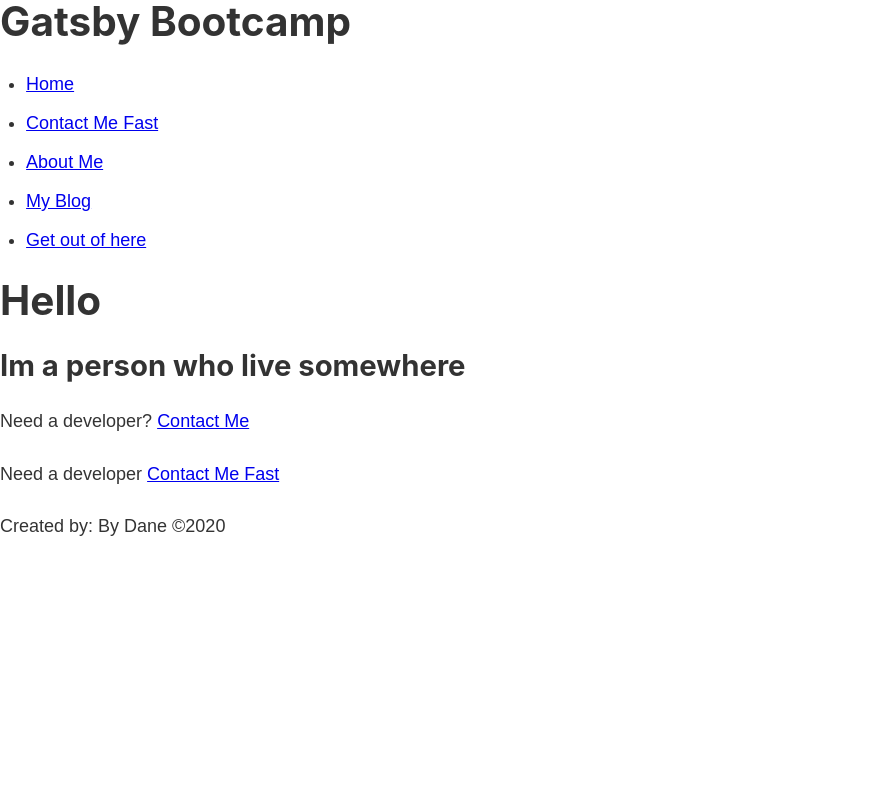
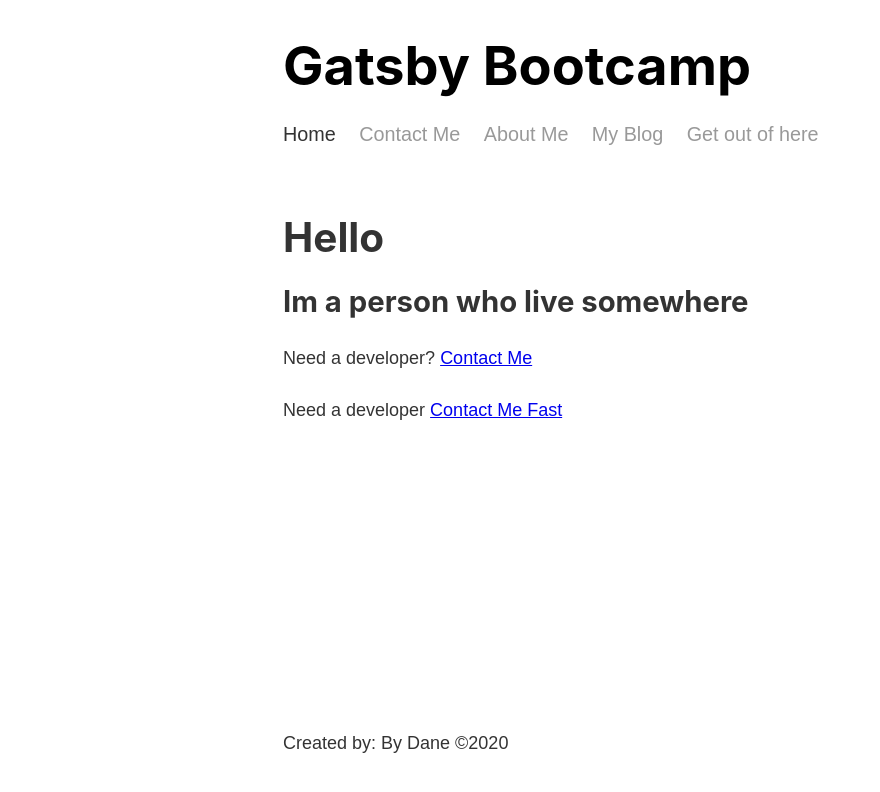
Before and after one commit to dane-git/gatsby-bootcamp, a Gatsby site: page / in a window 1280 px wide. Shown: the whole page, without its empty margins (0-880 px from the left). Built offline with nearby package versions, Linux system fonts and the light colour scheme; Gatsby itself is replaced by a stand-in of ours.

Commit message:
sass implemented and module css and or scss applied to pages

```diff
--- a/src/components/header.js
+++ b/src/components/header.js
@@ -1,27 +1,62 @@
 import React from "react"
 import { Link } from "gatsby"
 
+// import "./header.module.scss"
+import headerStyles from "./header.module.scss"
+
 const Header = () => {
   return (
-    <header>
-      <h1>Gatsby Bootcamp</h1>
+    <header className={headerStyles.header}>
+      <h1>
+        <Link className={headerStyles.title} to="/">
+          Gatsby Bootcamp
+        </Link>
+      </h1>
       <nav>
         <div class="basic-nav">
-          <ul>
+          <ul className={headerStyles.navList}>
             <li>
-              <Link to="/">Home</Link>
+              <Link
+                className={headerStyles.navItem}
+                activeClassName={headerStyles.activeNavItem}
+                to="/"
+              >
+                Home
+              </Link>
             </li>
             <li>
-              <Link to="/contact">Contact Me Fast</Link>
+              <Link
+                className={headerStyles.navItem}
+                activeClassName={headerStyles.activeNavItem}
+                to="/contact"
+              >
+                Contact Me
+              </Link>
             </li>
             <li>
-              <Link to="/about">About Me</Link>
+              <Link
+                className={headerStyles.navItem}
+                activeClassName={headerStyles.activeNavItem}
+                to="/about"
+              >
+                About Me
+              </Link>
             </li>
             <li>
-              <Link to="/blog">My Blog</Link>
+              <Link
+                className={headerStyles.navItem}
+                activeClassName={headerStyles.activeNavItem}
+                to="/blog"
+              >
+                My Blog
+              </Link>
             </li>
             <li>
-              <a href="https://www.google.com" target="_blank">
+              <a
+                className={headerStyles.navItem}
+                href="https://www.google.com"
+                target="_blank"
+              >
                 Get out of here
               </a>
             </li>
--- /dev/null
+++ b/src/components/header.module.scss
@@ -0,0 +1,31 @@
+//NOTE: css Modules;
+// css modules: make all the class selectors in the module style sheet locally scoped\
+// css modules are activated by using fileName.module.scss
+
+.header {
+  padding: 1rem 0 3rem;
+}
+
+.title {
+  color: black;
+  font-size: 3rem;
+  text-decoration: none;
+}
+.navList {
+  display: flex;
+  list-style-type: none;
+  margin: 0;
+}
+
+.navItem {
+  color: #999999;
+  font-size: 1.1rem;
+  margin-right: 1.3rem;
+  text-decoration: none;
+}
+.navItem:hover {
+  color: #666666;
+}
+.activeNavItem {
+  color: #333333;
+}
--- a/src/components/layout.js
+++ b/src/components/layout.js
@@ -5,12 +5,15 @@
 
 // import the base style sheet to the layout component, because the layout component is used on every page.
 import "../styles/index.scss"
+import layoutStyles from "./layout.module.scss"
 
 const Layout = props => {
   return (
-    <div>
-      <Header></Header>
-      {props.children}
+    <div className={layoutStyles.container}>
+      <div className={layoutStyles.content}>
+        <Header></Header>
+        {props.children}
+      </div>
       <Footer></Footer>
     </div>
   )
--- /dev/null
+++ b/src/components/layout.module.scss
@@ -0,0 +1,13 @@
+.container {
+  margin: 0 auto;
+  max-width: 750px;
+  padding: 1rem;
+
+  display: flex;
+  flex-direction: column;
+  min-height: 100vh;
+}
+
+.content {
+  flex-grow: 1;
+}
```
